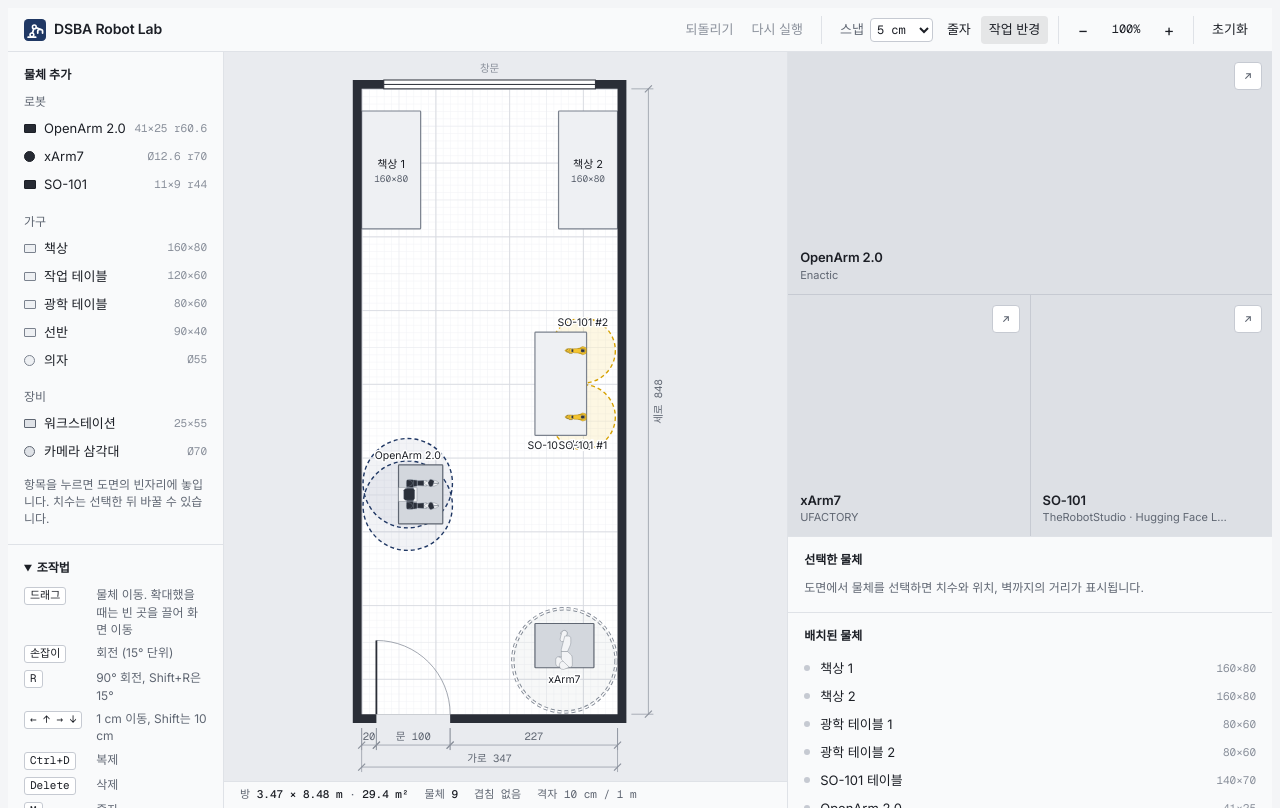
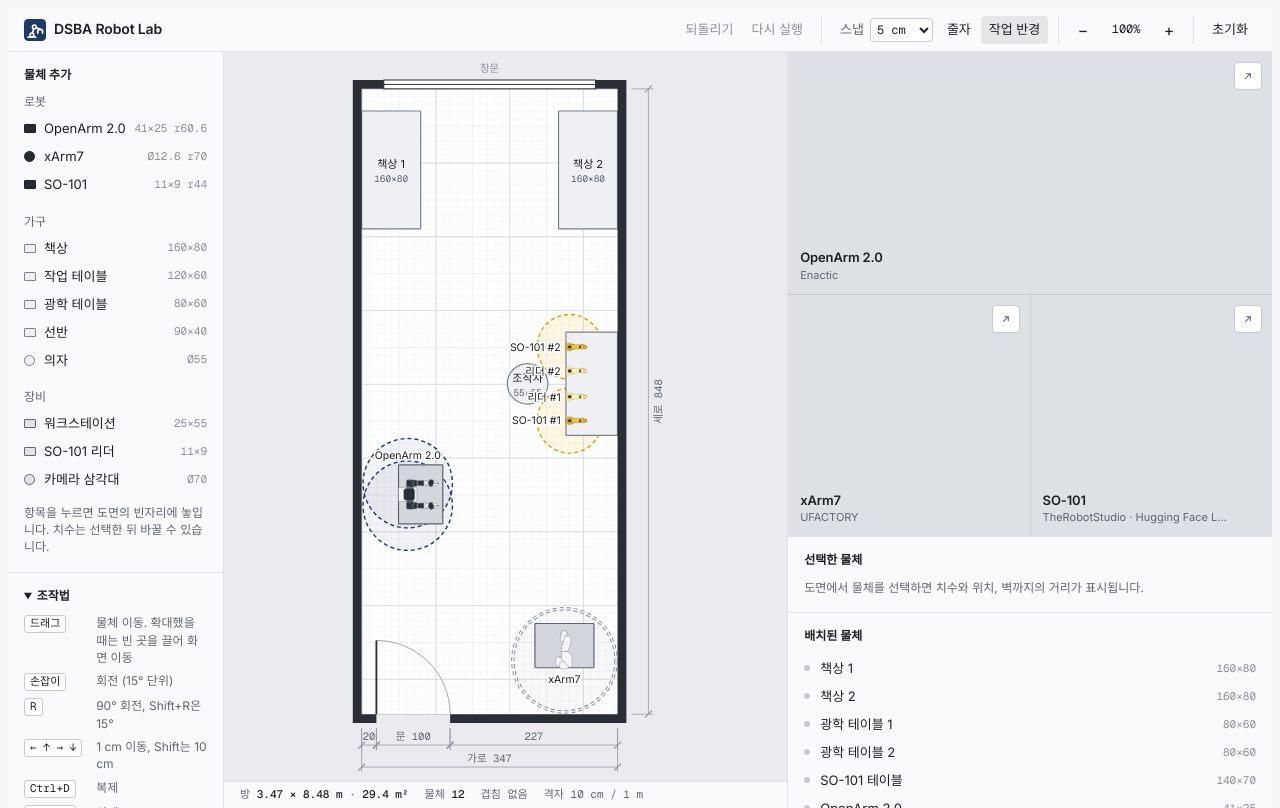
Before and after one commit to DSBA-Lab/robot-lab, a plain HTML site: page floorplan.html in a window 1280 px wide. Drawn offline with nearby package versions, Linux system fonts and the light colour scheme.

Commit message:
Add SO-101 leader arms and an operator seat to the default layout
- New catalog item: SO-101 leader arm (teleoperation device), drawn like the follower in a pale tone
- SO-101 table moves to the right wall; arms are clamped on the room-side edge so the operator sits behind them

```diff
--- a/floorplan.html
+++ b/floorplan.html
@@ -24,7 +24,7 @@
   --reach-xa-fill:rgba(28,31,38,.03); --reach-xa-line:#ffffff; --reach-xa-case:#858c98; --reach-xa-ink:#858c98;
   --reach-so-fill:rgba(236,180,0,.11); --reach-so-line:#d6a100;
   --ot-fill:#d3d7dd; --ot-line:#5f6672; --ot-hole:#99a0ab;
-  --bot-d:#2b303a; --bot-d-line:#9aa3b2; --bot-l:#f3f4f6; --bot-l-line:#5b6370; --bot-y:#f4c430; --bot-y-line:#8a6a00;
+  --bot-d:#2b303a; --bot-d-line:#9aa3b2; --bot-l:#f3f4f6; --bot-l-line:#5b6370; --bot-y:#f4c430; --bot-y-line:#8a6a00; --bot-y-soft:#fdf3c4;
   --bad:#c93a3a; --bad-fill:rgba(201,58,58,.16); --ok:#2e7d4f;
   --stage3d:#dde0e5; --stage3d-hi:#e7e9ed; --stage-grid:#c2c7cf; --stage-axis:#9aa0ab;
   --font-ui:"Inter","Noto Sans KR","Apple SD Gothic Neo","Malgun Gothic",system-ui,sans-serif;
@@ -48,7 +48,7 @@
     --reach-xa-fill:rgba(255,255,255,.045); --reach-xa-line:#f4f5f7; --reach-xa-case:transparent; --reach-xa-ink:#f4f5f7;
     --reach-so-fill:rgba(245,200,66,.09); --reach-so-line:#f2c744;
     --ot-fill:#30353f; --ot-line:#a0a6b1; --ot-hole:#59606d;
-    --bot-d:#3d4555; --bot-d-line:#aeb6c4; --bot-l:#e9ebef; --bot-l-line:#4d5460; --bot-y:#f2c744; --bot-y-line:#6f5300;
+    --bot-d:#3d4555; --bot-d-line:#aeb6c4; --bot-l:#e9ebef; --bot-l-line:#4d5460; --bot-y:#f2c744; --bot-y-line:#6f5300; --bot-y-soft:#4b4018;
     --bad:#f07070; --bad-fill:rgba(240,112,112,.22); --ok:#62c48a;
     --stage3d:#3b404a; --stage3d-hi:#454b56; --stage-grid:#565c68; --stage-axis:#7d8492;
     color-scheme:dark;
@@ -71,7 +71,7 @@
   --reach-xa-fill:rgba(255,255,255,.045); --reach-xa-line:#f4f5f7; --reach-xa-case:transparent; --reach-xa-ink:#f4f5f7;
   --reach-so-fill:rgba(245,200,66,.09); --reach-so-line:#f2c744;
   --ot-fill:#30353f; --ot-line:#a0a6b1; --ot-hole:#59606d;
-  --bot-d:#3d4555; --bot-d-line:#aeb6c4; --bot-l:#e9ebef; --bot-l-line:#4d5460; --bot-y:#f2c744; --bot-y-line:#6f5300;
+  --bot-d:#3d4555; --bot-d-line:#aeb6c4; --bot-l:#e9ebef; --bot-l-line:#4d5460; --bot-y:#f2c744; --bot-y-line:#6f5300; --bot-y-soft:#4b4018;
   --bad:#f07070; --bad-fill:rgba(240,112,112,.22); --ok:#62c48a;
   --stage3d:#3b404a; --stage3d-hi:#454b56; --stage-grid:#565c68; --stage-axis:#7d8492;
   color-scheme:dark;
@@ -288,6 +288,7 @@ details.sec[open] > summary{margin-bottom:10px}
 .glyph .gl{fill:var(--bot-l);stroke:var(--bot-l-line)}
 .glyph .gd{fill:var(--bot-d);stroke:var(--bot-d-line)}
 .g-so101 .gl{fill:var(--bot-y);stroke:var(--bot-y-line)}
+.g-so101l .gl{fill:var(--bot-y-soft);stroke:var(--reach-so-line)} /* leader arm: same outline as the follower, drawn pale */
 .rlbl{fill:var(--ink);pointer-events:none;paint-order:stroke;stroke:var(--floor);stroke-linejoin:round}
 .item .mark{fill:var(--robot-ink);stroke:none}
 .item .lbl{fill:var(--ink);pointer-events:none}
@@ -482,8 +483,9 @@ const SPECS = {
   openarm2: 'OpenArm 2.0 · 양팔 7자유도 · 팔 리치 606 mm, 팔당 5.5 kg (공식 문서) · 베이스 플레이트 19 × 25 cm, 팔을 내린 전체 폭 41 cm, 어깨 간격 30.5 cm (공식 URDF 모델 기준).',
   xarm7: 'UFACTORY xArm 7 · 7자유도 · 가반하중 3.5 kg · 리치 700 mm · 베이스 Ø126 mm · 본체 13.7 kg · 별도 컨트롤 박스가 필요합니다.',
   so101: 'SO-101 · 베이스 약 11 × 9 cm (공개 CAD 기준) · 리치 약 44 cm (공개 URDF 링크 길이 합산, 그리퍼 끝 기준).',
+  so101l: 'SO-101 리더 암 · 팔로워를 원격 조작하는 장치. 크기와 관절 구조는 팔로워와 같고 집게 대신 손잡이가 달려 있습니다. 팔로워 옆, 같은 테이블 끝에 클램프로 고정하고 조작자가 그 뒤에 앉습니다.',
 };
-const TOP_TYPES = new Set(['openarm2', 'xarm7', 'so101', 'arm', 'pc']); // 책상·테이블 위에 올릴 수 있는 것
+const TOP_TYPES = new Set(['openarm2', 'xarm7', 'so101', 'so101l', 'arm', 'pc']); // 책상·테이블 위에 올릴 수 있는 것
 /* 로봇을 올려 쓰는 테이블: [종류, 이름, 가로, 세로, 테이블 뒤쪽 끝에서 로봇 중심까지]. 로봇은 가로로 가운데, 세로로 끝에 둠.
    OpenArm은 베이스 플레이트(깊이 25)를, xArm7은 베이스 뒤 커넥터(중심에서 9.2)를 테이블 끝에 맞춤. SO-101은 클램프로 물리므로 테이블 끝에 붙임 */
 const SEAT = { openarm2: ['otable', '광학 테이블', 80, 60, 12.5], xarm7: ['otable', '광학 테이블', 80, 60, 10], so101: ['table', 'SO-101 테이블', 140, 70, 5] };
@@ -495,6 +497,7 @@ const TOP = {
   so101: { box: [-5.5, -24.3, 5.5, 4.8], parts: ["dM-1.2 -2.9L-0.9 -3.2L0.9 -3.2L1.2 -2.9L1.2 1.1L1 1.3L-1 1.3L-1.2 1.1Z","lM-5.5 -0.8L-3.3 -4.6L-3.1 -4.8L3.1 -4.8L3.3 -4.6L5.5 -0.8L5.5 0.2L4.3 3.8L2.6 4.8L-2.5 4.8L-4.3 3.8L-5.5 0.2Z","lM-2.6 -6.5L-2.4 -7L-1.8 -7.2L1.8 -7.2L2.5 -7L2.6 -6.4L2.6 -4.5L2.5 -4.1L1 -1.5L0 -1L-1 -1.5L-2.9 -4.2Z","dM-2 -6.1L-1.6 -6.5L1.5 -6.5L1.8 -6.2L2 -5L1.8 -4.2L1.5 -4L-1.6 -4L-2 -4.4Z","lM-2.2 -21.7L-0.5 -24.1L0.1 -24.3L0.8 -23.9L2.2 -22.1L2.6 -21.5L2.5 -19.5L2.2 -19.4L-2.2 -19.6L-2.3 -19.7Z","dM-1.7 -21.6L-1.3 -21.9L1.6 -21.8L1.9 -21.4L2 -18.7L1.7 -17.4L1.4 -16.9L-1.5 -17L-1.8 -17.3L-1.9 -20.4Z","lM-2.4 -19.4L-2.1 -20.2L-0.4 -22.3L0.4 -22.3L2.3 -20.1L2.9 -19L2.8 -17.9L2.3 -16.7L1.4 -15.1L1.1 -14.9L-1.4 -15L-1.7 -15.2L-2.4 -16.9Z","dM-3.5 -18.2L-2.9 -18.4L0.7 -18.3L1 -18.1L1 -14.9L0.7 -14.7L-0.8 -14.6L-3.3 -14.6L-3.5 -14.9Z","lM-3.5 -18.7L-1.9 -19L0.9 -18.5L1.8 -18L2.5 -17.4L2.7 -16.9L2.7 -13.5L2.2 -13L-2.2 -13L-2.6 -13.2L-3.5 -14.4Z","dM-1.8 -15.2L-1.5 -15.5L1.4 -15.5L1.8 -15.2L2 -14L1.7 -10.7L1.4 -10.5L-1.5 -10.5L-1.8 -11.1L-2 -12.6Z","lM-3.5 -4.8L-3.1 -6.1L-2.7 -6.4L2.7 -6.4L3.2 -5.9L3.2 -1.1L2.5 2.7L2 3L-2 3L-2.5 2.7L-3.6 -3.4Z","lM-3.4 -3.3L-3 -12.1L-2.4 -13.1L-1.8 -13.2L1.9 -13.1L2.6 -12.8L3 -5.2L3 -0.5L2.5 0L-1.8 0L-2.3 -0.3L-3.4 -2.1Z","dM-2 -0.5L-1.8 -2.2L-1.5 -2.6L1.4 -2.6L1.8 -2.2L2 -1L1.7 2.1L1.4 2.3L-1.5 2.3L-1.8 1.8Z"] },
 };
 for (const g of Object.values(TOP)) g.svg = g.parts.map(q => `<path class="g${q[0]}" d="${q.slice(1)}"/>`).join('');
+TOP.so101l = TOP.so101; // 리더 암은 팔로워와 같은 윤곽으로 그리고 색만 옅게 (실물은 집게 대신 손잡이)
 const CATALOG = [
   { group: '로봇', items: [
     { type: 'openarm2', name: 'OpenArm 2.0', w: 41,   d: 25,   reach: 60.6, armOff: 15.25, cat: 'robot' },
@@ -510,6 +513,7 @@ const CATALOG = [
   ]},
   { group: '장비', items: [
     { type: 'pc',     name: '워크스테이션', w: 25, d: 55,  reach: 0, cat: 'equip' },
+    { type: 'so101l', name: 'SO-101 리더', w: 11, d: 9, reach: 0, cat: 'equip' },
     { type: 'tripod', name: '카메라 삼각대', w: 70, d: 70,  reach: 0, cat: 'equip', round: true },
   ]},
 ];
@@ -531,14 +535,23 @@ const norm = a => ((a % 360) + 360) % 360;
 
 const defaultRoom = () => ({ ...ROOM });
 function defaultArms() {
-  // 보유 로봇팔 4대. 책상에서 떨어진 방 아래쪽 절반에 둠: OpenArm은 왼쪽 벽 가까이에서 방 안쪽을 보고, SO-101 두 대는 오른쪽 벽 쪽에 세로로 놓인 테이블에서 방 안쪽을,
-  // xArm7은 문 맞은편 구석에서 창문 쪽을 봄. 테이블은 seatRobots가 밑에 깔아 줌 (광학 테이블 중심 (80, 550)과 (275, 755), SO-101 테이블 중심 (270, 400))
+  // 보유 로봇팔 4대. 책상에서 떨어진 방 아래쪽 절반에 둠: OpenArm은 왼쪽 벽 가까이에서 방 안쪽을, xArm7은 문 맞은편 구석에서 창문 쪽을 봄.
+  // SO-101 두 대는 오른쪽 벽에 붙인 테이블의 방 쪽 끝에 물려 벽을 봄 (조작자가 그 뒤, 방 쪽에 앉음). 테이블은 seatRobots가 밑에 깔아 줌
   const base = { cat: 'robot', soft: false, lock: false };
   return [
     { ...base, id: 'openarm', type: 'openarm2', name: 'OpenArm 2.0', x: 62.5, y: 550, rot: 90, w: 41, d: 25, reach: 60.6, armOff: 15.25, round: false },
     { ...base, id: 'xarm7', type: 'xarm7', name: 'xArm7', x: 275, y: 775, rot: 0, w: 12.6, d: 12.6, reach: 70, armOff: 0, round: true },
-    { ...base, id: 'so101-1', type: 'so101', name: 'SO-101 #1', x: 300, y: 445, rot: 270, w: 11, d: 9, reach: 44, armOff: 0, round: false },
-    { ...base, id: 'so101-2', type: 'so101', name: 'SO-101 #2', x: 300, y: 355, rot: 270, w: 11, d: 9, reach: 44, armOff: 0, round: false },
+    { ...base, id: 'so101-1', type: 'so101', name: 'SO-101 #1', x: 282, y: 450, rot: 90, w: 11, d: 9, reach: 44, armOff: 0, round: false },
+    { ...base, id: 'so101-2', type: 'so101', name: 'SO-101 #2', x: 282, y: 350, rot: 90, w: 11, d: 9, reach: 44, armOff: 0, round: false },
+  ];
+}
+function defaultTeleop() {
+  // SO-101 원격 조작: 리더 암 두 대를 팔로워 사이에 35 cm 간격으로 두어 한 사람이 양손으로 잡을 수 있게 하고, 그 뒤에 조작자 의자
+  const lead = { type: 'so101l', cat: 'equip', x: 282, rot: 90, w: 11, d: 9 };
+  return [
+    { ...lead, id: 'so101l-1', name: '리더 #1', y: 417.5 },
+    { ...lead, id: 'so101l-2', name: '리더 #2', y: 382.5 },
+    { id: 'seat-so101', type: 'chair', name: '조작자', cat: 'furn', x: 225, y: 400, w: 55, d: 55, round: true, soft: true },
   ];
 }
 function defaultItems(room) {
@@ -547,7 +560,7 @@ function defaultItems(room) {
   return [
     { id: 'desk-l', type: 'desk', name: '책상 1', cat: 'furn', x: 40, y: 110, w: 160, d: 80, rot: 90, reach: 0, round: false, soft: false, lock: false },
     { id: 'desk-r', type: 'desk', name: '책상 2', cat: 'furn', x: room.w - 40, y: 110, w: 160, d: 80, rot: 90, reach: 0, round: false, soft: false, lock: false },
-  ].map(cleanItem).concat(seatRobots(arms), arms);
+  ].map(cleanItem).concat(seatRobots(arms), arms, defaultTeleop().map(cleanItem));
 }
 function seatRobots(items) { // 테이블 없이 서 있는 로봇 밑에 깔 테이블을 만들어 돌려줌. 로봇 자리는 그대로 두고, 나란히 선 SO-101 두 대는 한 테이블에
   const out = [], seated = it => items.concat(out).some(o => isSurface(o) && inPoly(poly(o), it.x, it.y));
@@ -785,7 +798,7 @@ function render() {
     const sides = back === 'd' || back === 'u' ? (it.x - U.x0 <= U.x1 - it.x ? ['l', 'r'] : ['r', 'l']) : (it.y - U.y0 <= U.y1 - it.y ? ['u', 'd'] : ['d', 'u']);
     const tries = [back, ...sides, { d: 'u', u: 'd', l: 'r', r: 'l' }[back]];
     const inRoom = b => b.x0 >= 0 && b.y0 >= 0 && b.x1 <= W && b.y1 <= D;
-    const free = b => !placed.some(q => boxHit(q, b)) && !state.items.some((o, k) => k !== i && k !== under[i] && o.cat !== 'zone' && boxHit(gb[k] ? boxJoin(gb[k], an[k].bb) : an[k].bb, b));
+    const free = b => !placed.some(q => boxHit(q, b)) && !state.items.some((o, k) => k !== i && k !== under[i] && solid(o) && boxHit(gb[k] ? boxJoin(gb[k], an[k].bb) : an[k].bb, b));
     const k = tries.find(k => inRoom(box(k)) && free(box(k))) || tries.find(k => inRoom(box(k))) || back;
     placed.push(box(k));
     return `<text class="rlbl" x="${r2(cand[k][0])}" y="${r2(cand[k][1])}" font-size="${fs}" stroke-width="${px(3)}" text-anchor="${cand[k][2]}">${esc(it.name)}</text>`;
```
Also changed, not shown: index.html (+23 -10 lines).
